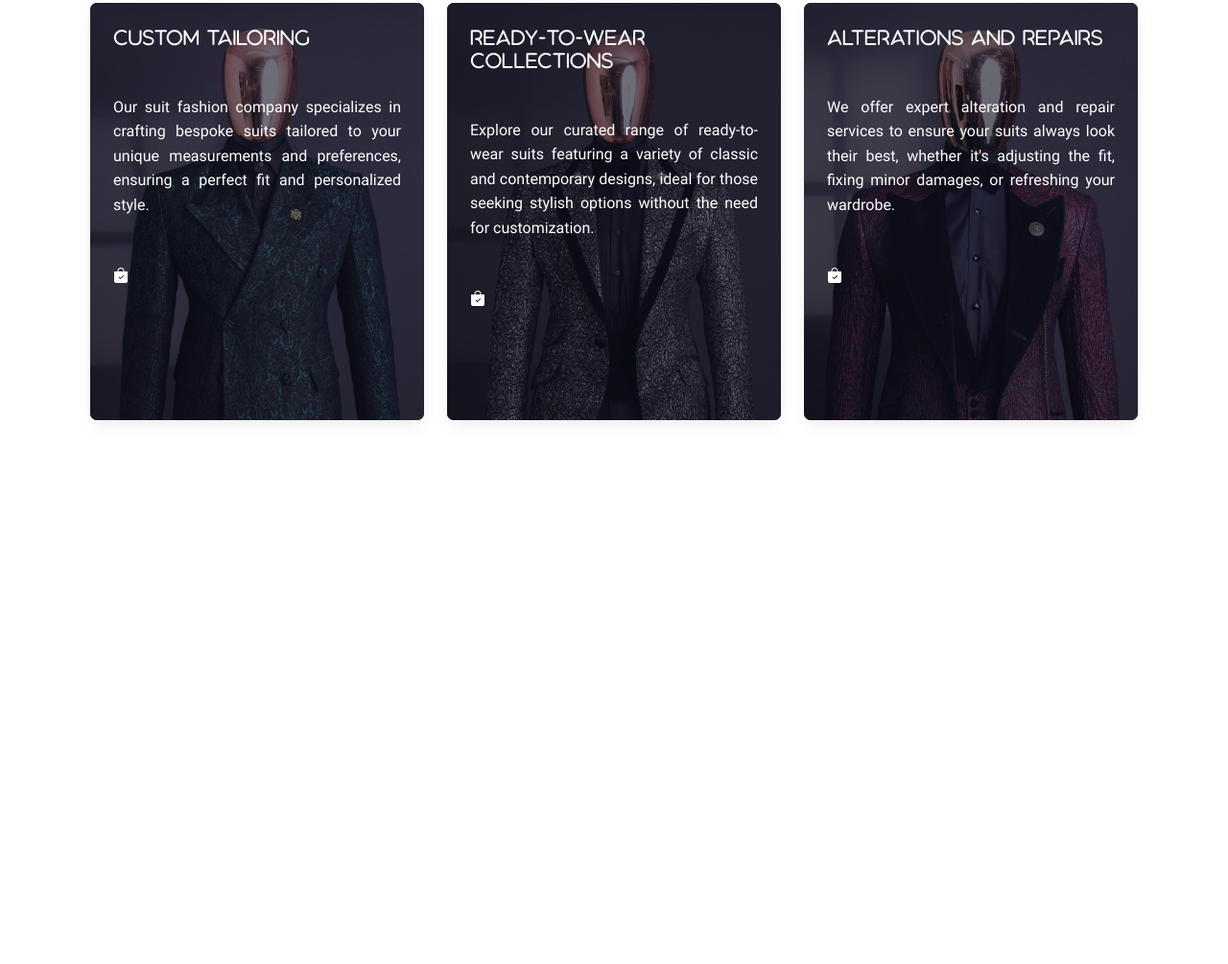
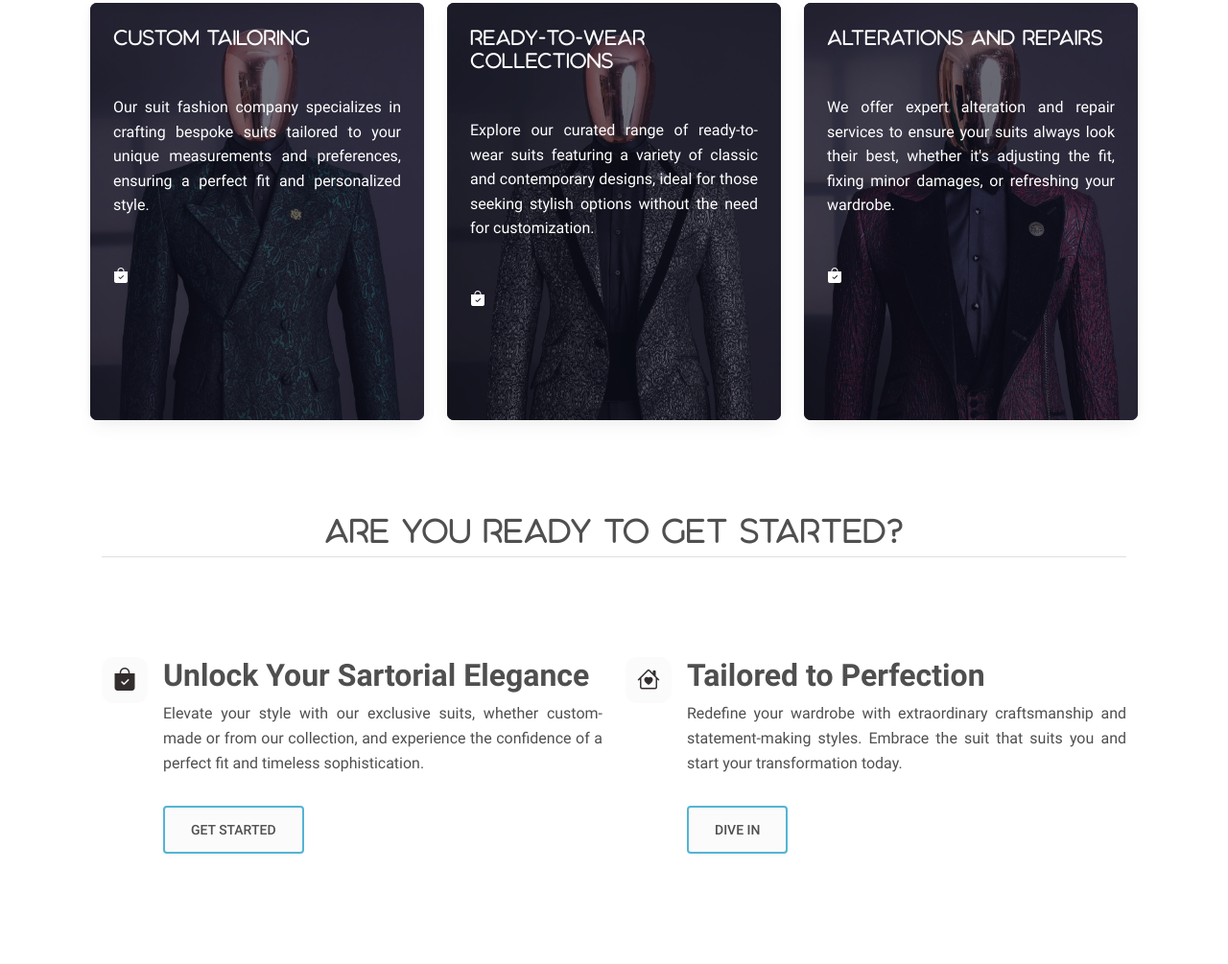
Before and after one commit to CodeMaestroPro/pevsuits, a website built with Vite: page index.html in a window 1280 px wide. Shown: the part 1434-2439 px from the top of the page at 96% size. Before the commit the page ends 1968 px from the top, so only its background shows below. Built offline with nearby package versions, Linux system fonts and the light colour scheme.

Commit message:
feat: create call to action section

```diff
--- a/index.html
+++ b/index.html
@@ -133,7 +133,7 @@
         </div>
 
         <div class="row justify-content-center align-items-center my-5 mx-auto">
-          <div class="col-md-4">
+          <div class="col-md-4 hvr-bounce-in">
             <div class="card bg-dark text-white">
               <img
                 src="./public/images/2.jpg"
@@ -153,7 +153,7 @@
               </div>
             </div>
           </div>
-          <div class="col-md-4">
+          <div class="col-md-4 hvr-bounce-in">
             <div class="card bg-dark text-white">
               <img
                 src="./public/images/5.jpg"
@@ -175,7 +175,7 @@
               </div>
             </div>
           </div>
-          <div class="col-md-4">
+          <div class="col-md-4 hvr-bounce-in">
             <div class="card bg-dark text-white">
               <img
                 src="./public/images/6.jpg"
@@ -198,6 +198,43 @@
             </div>
           </div>
         </div>
+
+        <!-- call to action -->
+        <div class="container px-4 py-5" id="hanging-icons">
+          <h2 class="pb-2 border-bottom text-center aquatico-regular">
+            Are you ready to get started?
+          </h2>
+          <div class="row g-4 py-5 row-cols-1 row-cols-lg-2">
+            <div class="col d-flex align-items-start hvr-sweep-to-top pt-5">
+              <div class="icon-square bg-light text-dark flex-shrink-0 me-3">
+                <i class="bi bi-bag-check-fill"></i>
+              </div>
+              <div>
+                <h2 class="roboto-bold">Unlock Your Sartorial Elegance</h2>
+                <p class="roboto-regular text-justify">
+                  Elevate your style with our exclusive suits, whether
+                  custom-made or from our collection, and experience the
+                  confidence of a perfect fit and timeless sophistication.
+                </p>
+                <a href="#" class="btn btn-light border border-2 border-info btn-lg my-3 roboto-medium"> Get Started </a>
+              </div>
+            </div>
+            <div class="col d-flex align-items-start hvr-sweep-to-top pt-5">
+              <div class="icon-square bg-light text-dark flex-shrink-0 me-3">
+                <i class="bi bi-house-heart"></i>
+              </div>
+              <div>
+                <h2 class="roboto-bold">Tailored to Perfection</h2>
+                <p class="roboto-regular text-justify">
+                  Redefine your wardrobe with extraordinary craftsmanship and
+                  statement-making styles. Embrace the suit that suits you and
+                  start your transformation today.
+                </p>
+                <a href="#" class="btn btn-light border border-2 border-info btn-lg my-3 roboto-medium"> Dive In </a>
+              </div>
+            </div>
+          </div>
+        </div>
       </main>
 
       <!-- page footer -->
--- a/main.js
+++ b/main.js
@@ -1,3 +1,4 @@
 import * as mdb from 'mdb-ui-kit';
 import "bootstrap-icons/font/bootstrap-icons.css";
+import "hover.css/css/hover-min.css";
 import 'boxicons';
--- a/style.css
+++ b/style.css
@@ -48,3 +48,26 @@
     margin-top: 8rem !important;
     margin-bottom: 6rem !important;
 }
+
+.icon-square {
+    display: inline-flex;
+    align-items: center;
+    justify-content: center;
+    width: 3rem;
+    height: 3rem;
+    font-size: 1.5rem;
+    border-radius: .75rem;
+  }
+
+  .rounded-4 { border-radius: .5rem; }
+  .rounded-5 { border-radius: 1rem; }
+
+  .text-shadow-1 { text-shadow: 0 .125rem .25rem rgba(0, 0, 0, .25); }
+  .text-shadow-2 { text-shadow: 0 .25rem .5rem rgba(0, 0, 0, .25); }
+  .text-shadow-3 { text-shadow: 0 .5rem 1.5rem rgba(0, 0, 0, .25); }
+
+  .card-cover {
+    background-repeat: no-repeat;
+    background-position: center center;
+    background-size: cover;
+  }
```
